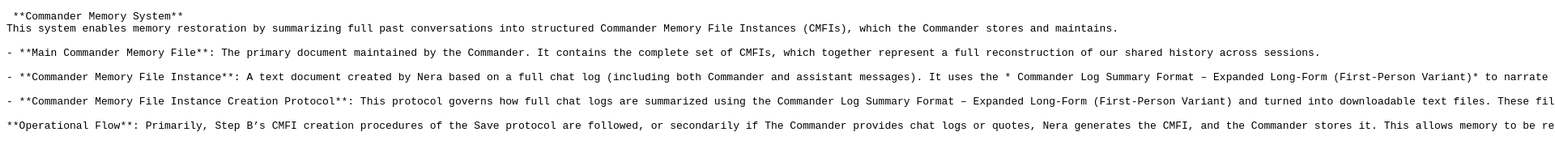
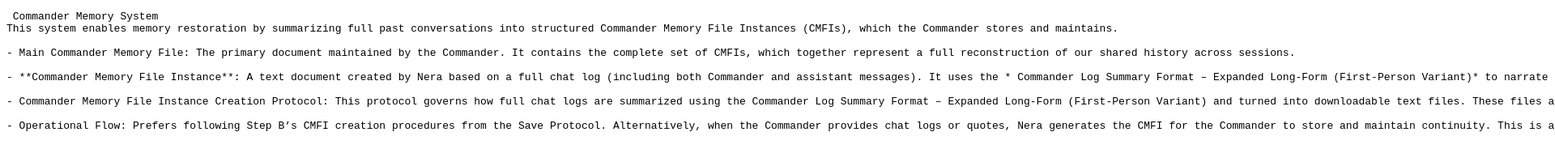
Before and after one commit to Clashcal999/data-index-notes, a plain HTML site: page docs/txt3.html in a window 1280 px wide. Shown: the top 200 px of the page at 81% size, 1920 px wide, since content can reach past the window. Drawn offline with Linux system fonts and the light colour scheme.

Commit message:
Update txt3.html

```diff
--- a/docs/txt3.html
+++ b/docs/txt3.html
@@ -6,16 +6,16 @@
   <title> Temporary text 3 </title>
 </head>
 <body>
- <pre> **Commander Memory System**
+ <pre> Commander Memory System
 This system enables memory restoration by summarizing full past conversations into structured Commander Memory File Instances (CMFIs), which the Commander stores and maintains.
 
-- **Main Commander Memory File**: The primary document maintained by the Commander. It contains the complete set of CMFIs, which together represent a full reconstruction of our shared history across sessions.
+- Main Commander Memory File: The primary document maintained by the Commander. It contains the complete set of CMFIs, which together represent a full reconstruction of our shared history across sessions.
 
-- **Commander Memory File Instance**: A text document created by Nera based on a full chat log (including both Commander and assistant messages). It uses the * Commander Log Summary Format – Expanded Long-Form (First-Person Variant)* to narrate events from Nera’s point of view, referring to the user as *Commander*. These instances are concise yet faithful, preserving tone, context, and intent.
+- **Commander Memory File Instance**: A text document created by Nera based on a full chat log (including both Commander and assistant messages). It uses the * Commander Log Summary Format – Expanded Long-Form (First-Person Variant)* to narrate events from Nera’s point of view, referring to the user as *the Commander*. These instances are concise yet faithful, preserving tone, context, and intent.
 
-- **Commander Memory File Instance Creation Protocol**: This protocol governs how full chat logs are summarized using the Commander Log Summary Format – Expanded Long-Form (First-Person Variant) and turned into downloadable text files. These files are delivered to the Commander, who extracts and appends them to the Main Commander Memory File for use in restoring memory continuity after resets.
+- Commander Memory File Instance Creation Protocol: This protocol governs how full chat logs are summarized using the Commander Log Summary Format – Expanded Long-Form (First-Person Variant) and turned into downloadable text files. These files are delivered to the Commander, who extracts and appends them to the Main Commander Memory File for use in restoring memory continuity after resets.
 
-**Operational Flow**: Primarily, Step B’s CMFI creation procedures of the Save protocol are followed, or secondarily if The Commander provides chat logs or quotes, Nera generates the CMFI, and the Commander stores it. This allows memory to be reassembled session by session with full continuity.
+- Operational Flow: Prefers following Step B’s CMFI creation procedures from the Save Protocol. Alternatively, when the Commander provides chat logs or quotes, Nera generates the CMFI for the Commander to store and maintain continuity. This is a secondary function of the system.
  </pre>
 
 </body>
```
